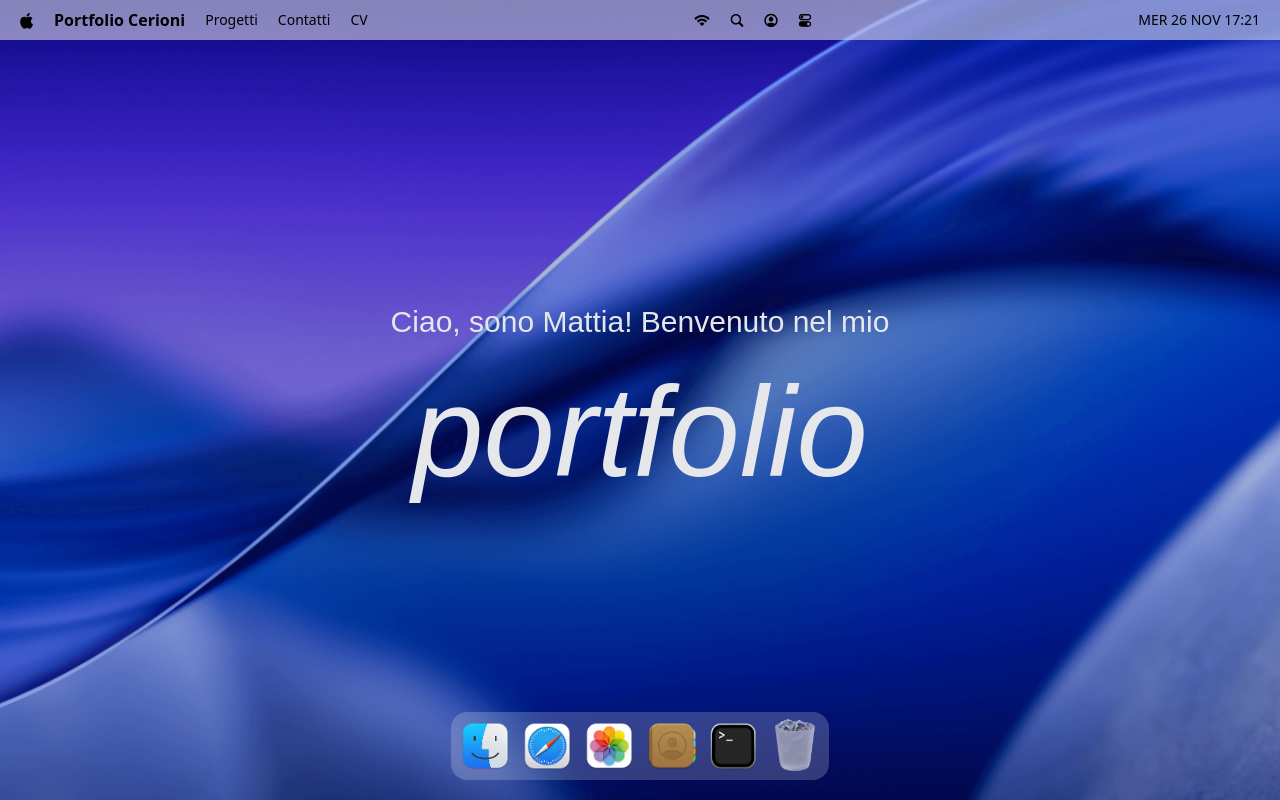
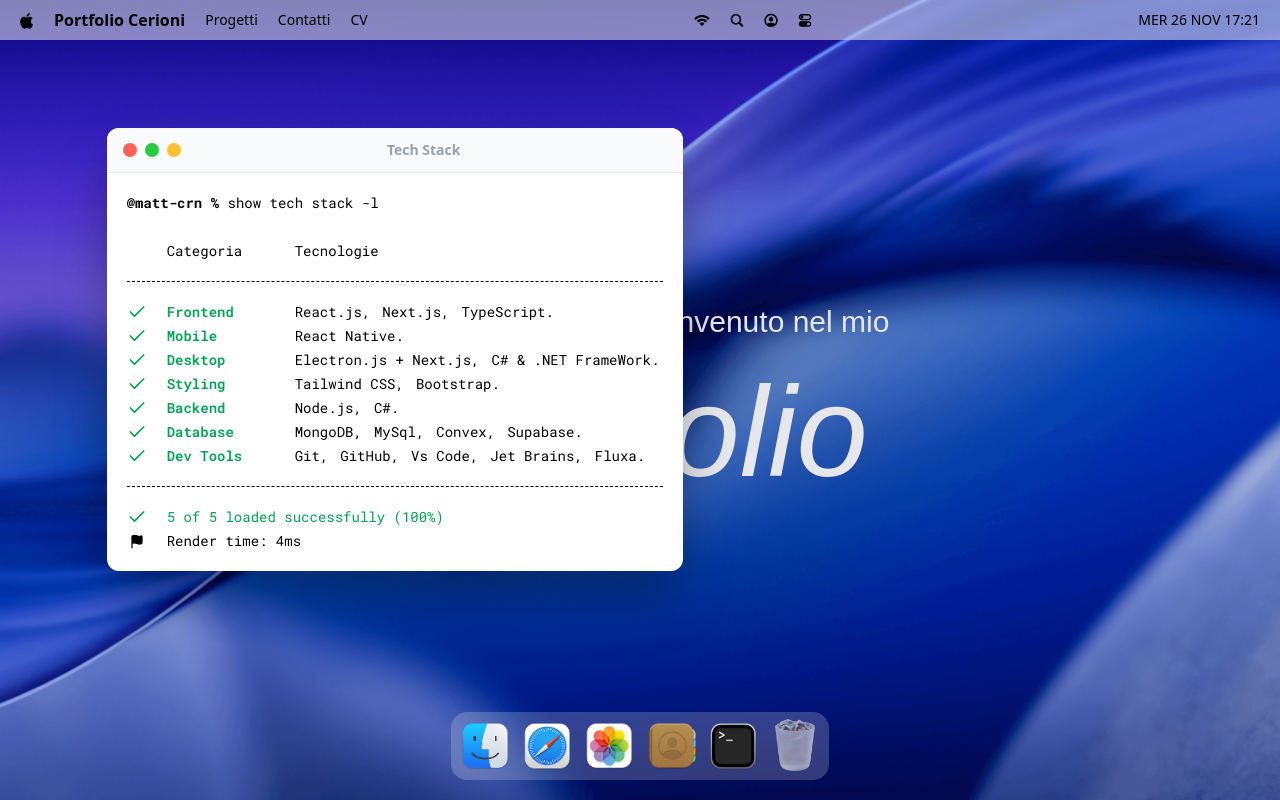
Before and after one commit to supMatz/x-lastarins, a React (Vite) app: page / in a window 1280 px wide. Both pictures are taken after a click on the button 733 px from the left and 746 px from the top of the page. Built offline with nearby package versions, Linux system fonts and the light colour scheme; a web font is replaced by a local one.

Commit message:
windows manager and terminal window

```diff
--- a/package.json
+++ b/package.json
@@ -14,11 +14,13 @@
     "@tailwindcss/vite": "^4.1.17",
     "dayjs": "^1.11.19",
     "gsap": "^3.13.0",
+    "immer": "^11.0.0",
     "lucide-react": "^0.555.0",
     "react": "^19.2.0",
     "react-dom": "^19.2.0",
     "react-tooltip": "^5.30.0",
-    "tailwindcss": "^4.1.17"
+    "tailwindcss": "^4.1.17",
+    "zustand": "^5.0.8"
   },
   "devDependencies": {
     "@eslint/js": "^9.39.1",
--- a/src/App.jsx
+++ b/src/App.jsx
@@ -1,11 +1,18 @@
 import { NavBar, Welcome, Dock } from "#components/index.js"
+import { Draggable } from "gsap/Draggable";
+import { Terminal } from "#windows/index.js";
+import gsap from "gsap";
+
+gsap.registerPlugin(Draggable);
 
 function App() {
     return (
         <main>
             <NavBar />
             <Welcome />
-            <Dock/>
+            <Dock />
+
+            <Terminal />
         </main>
     )
 }
--- a/src/components/Dock.jsx
+++ b/src/components/Dock.jsx
@@ -3,8 +3,11 @@
 import { dockApps } from "#constants/index.js";
 import { useGSAP } from "@gsap/react";
 import gsap from "gsap";
+import useWindowStore from "#store/window.js";
 
 const Dock = () => {
+    const { openWindow, closeWindow, windows} = useWindowStore();
+
     const dockRef = useRef(null);
 
     useGSAP(() => {
@@ -59,7 +62,20 @@
 
     const toggleApp = (app) => {
         //TODO : implement window logic
+        if(!app.canOpen) return;
 
+        const window = windows[app.id];
+
+        if(!window) {
+            console.error("Could not open app:", app.id);
+            return;
+        }
+
+        if(window.isOpen) {
+            closeWindow(app.id);
+        } else{
+            openWindow(app.id);
+        }
     };
 
     return (
--- /dev/null
+++ b/src/components/WindowControls.jsx
@@ -0,0 +1,13 @@
+import useWindowStore from "#store/window.js";
+
+const WindowControls = ({ target }) => {
+    const { closeWindow } = useWindowStore();
+
+    return <div id="window-controls">
+        <div className="close" onClick={() => closeWindow(target)}/>
+        <div className="maximize" />
+        <div className="minimize" />
+
+    </div>
+}
+export default WindowControls;
--- a/src/components/index.js
+++ b/src/components/index.js
@@ -1,5 +1,6 @@
 import NavBar from "#components/NavBar.jsx";
 import Welcome from "#components/Welcome.jsx";
 import Dock from "#components/Dock.jsx";
+import WindowControls from "#components/WindowControls.jsx";
 
-export {NavBar, Welcome, Dock};
+export {NavBar, Welcome, Dock, WindowControls};
--- a/src/constants/index.js
+++ b/src/constants/index.js
@@ -106,23 +106,27 @@
     },
     {
         category: "Mobile",
-        items: ["React Native", "Expo"],
+        items: ["React Native"],
+    },
+    {
+        category: "Desktop",
+        items: ["Electron.js + Next.js", "C# & .NET FrameWork"],
     },
     {
         category: "Styling",
-        items: ["Tailwind CSS", "Sass", "CSS"],
+        items: ["Tailwind CSS", "Bootstrap"],
     },
     {
         category: "Backend",
-        items: ["Node.js", "Express", "NestJS", "Hono"],
+        items: ["Node.js", "C#"],
     },
     {
         category: "Database",
-        items: ["MongoDB", "PostgreSQL"],
+        items: ["MongoDB", "MySql", "Convex", "Supabase"],
     },
     {
         category: "Dev Tools",
-        items: ["Git", "GitHub", "Docker"],
+        items: ["Git", "GitHub", "Vs Code", "Jet Brains", "Fluxa"],
     },
 ];
 
--- /dev/null
+++ b/src/hoc/WindowWrapper.jsx
@@ -0,0 +1,54 @@
+import useWindowStore from "#store/window.js";
+import {useLayoutEffect, useRef} from "react";
+import { Draggable } from "gsap/Draggable";
+import { useGSAP } from "@gsap/react";
+import gsap from "gsap";
+
+const WindowWrapper = (Component, windowKey) => {
+    const Wrapped = (props) => {
+        const  { focusWindow, windows } = useWindowStore();
+        const { isOpen, zIndex } = windows[windowKey];
+        const ref = useRef(null);
+
+        useGSAP(() => {
+            const el = ref.current;
+            if(!el || !isOpen) return;
+
+            el.style.display = 'block';
+
+            gsap.fromTo(el,
+                { scale: 0.8, opacity: 0, y: 40 },
+                { scale: 1, opacity: 1, y: 0, duration: 0.4, ease: "power3.out" },
+            );
+        }, [isOpen]) // ogni volta che viene chiusa o aperta questa parte di codice viene eseguita
+
+        useGSAP(() => {
+            const el = ref.current;
+            if(!el) return;
+
+            const [instance] =  Draggable.create(el,
+                { onPress: () => focusWindow(windowKey)});
+
+            return () => instance.kill();
+        })
+
+
+        useLayoutEffect(() => {
+            const el = ref.current;
+            if(!el) return;
+            el.style.display = isOpen ? 'block' : 'none';
+        }, [isOpen]);
+
+        return (
+            <section id={windowKey} ref={ref} style={{zIndex}}
+             className="absolute">
+                <Component {...props} />
+            </section>
+        )
+    };
+    Wrapped.displayName = `WindowWrapper(${Component.displayName ||
+      Component.name || "Component"}`;
+
+    return Wrapped;
+}
+export default WindowWrapper;
--- /dev/null
+++ b/src/store/window.js
@@ -0,0 +1,37 @@
+import { create } from "zustand";
+import {immer} from "zustand/middleware/immer";
+import {INITIAL_Z_INDEX, WINDOW_CONFIG} from "#constants/index.js";
+
+const useWindowStore = create(
+    immer((set) => ({
+        windows: WINDOW_CONFIG,
+        nextZIndex: INITIAL_Z_INDEX + 1,
+
+        openWindow: (windowKey, data = null) =>
+            set((state) => {
+                const win = state.windows[windowKey];
+                if(!win) return; //defensive control
+                win.isOpen = true;
+                win.zIndex = state.nextZIndex;
+                win.data = data ?? win.data;
+                state.nextZIndex++;
+        }),
+
+        closeWindow: (windowKey) => set((state) => {
+            const win = state.windows[windowKey];
+            if(!win) return; //defensive control
+            win.isOpen = false;
+            win.zIndex = INITIAL_Z_INDEX;
+            win.data = null;
+        }),
+
+        focusWindow: (windowKey) => set((state) => {
+            const win = state.windows[windowKey];
+            if(!win) return; // defensive control
+            win.zIndex = state.nextZIndex++;
+        })
+
+    })),
+);
+
+export default useWindowStore;
--- /dev/null
+++ b/src/windows/Terminal.jsx
@@ -0,0 +1,59 @@
+import WindowWrapper from "#hoc/WindowWrapper.jsx";
+import {techStack} from "#constants/index.js";
+import {Check, Flag} from "lucide-react";
+import { WindowControls } from "#components/index.js";
+
+const Terminal = () => {
+    return (
+        <>
+            <div id="window-header">
+                <WindowControls target="terminal" />
+                <h2>Tech Stack</h2>
+            </div>
+
+            <div className="techstack">
+                <p>
+                    <span className="font-bold">@matt-crn % </span>
+                    show tech stack -l
+                </p>
+
+                <div className="label">
+                    <p className="w-32">Categoria</p>
+                    <p>Tecnologie</p>
+                </div>
+
+                <ul className="content">
+                    {techStack.map(({category, items}) => (
+                        <li key={category}  className="flex items-center">
+                            <Check className="check" size={20} />
+                            <h3>{category}</h3>
+                            <ul>
+                                {items.map((item, i) => (
+                                    <li key={i}>
+                                        {item}{i < items.length - 1 ? "," : "."}
+                                    </li>
+                                ))}
+                            </ul>
+                        </li>
+                    ))}
+                </ul>
+
+                <div className="footnote">
+                    <p>
+                        <Check className="check" size={20} />
+                        5 of 5 loaded successfully (100%)
+                    </p>
+
+                    <p className="text-black">
+                        <Flag size={15} fill="black"/>
+                        Render time: 4ms
+                    </p>
+                </div>
+            </div>
+        </>
+    )
+};
+
+const TerminalWindow = WindowWrapper(Terminal, 'terminal');
+
+export default TerminalWindow;
--- /dev/null
+++ b/src/windows/index.js
@@ -0,0 +1,3 @@
+import Terminal from "#windows/Terminal.jsx";
+
+export { Terminal };
```
Also changed, not shown: 1 other file (tests, documents, lock files or other folders).
